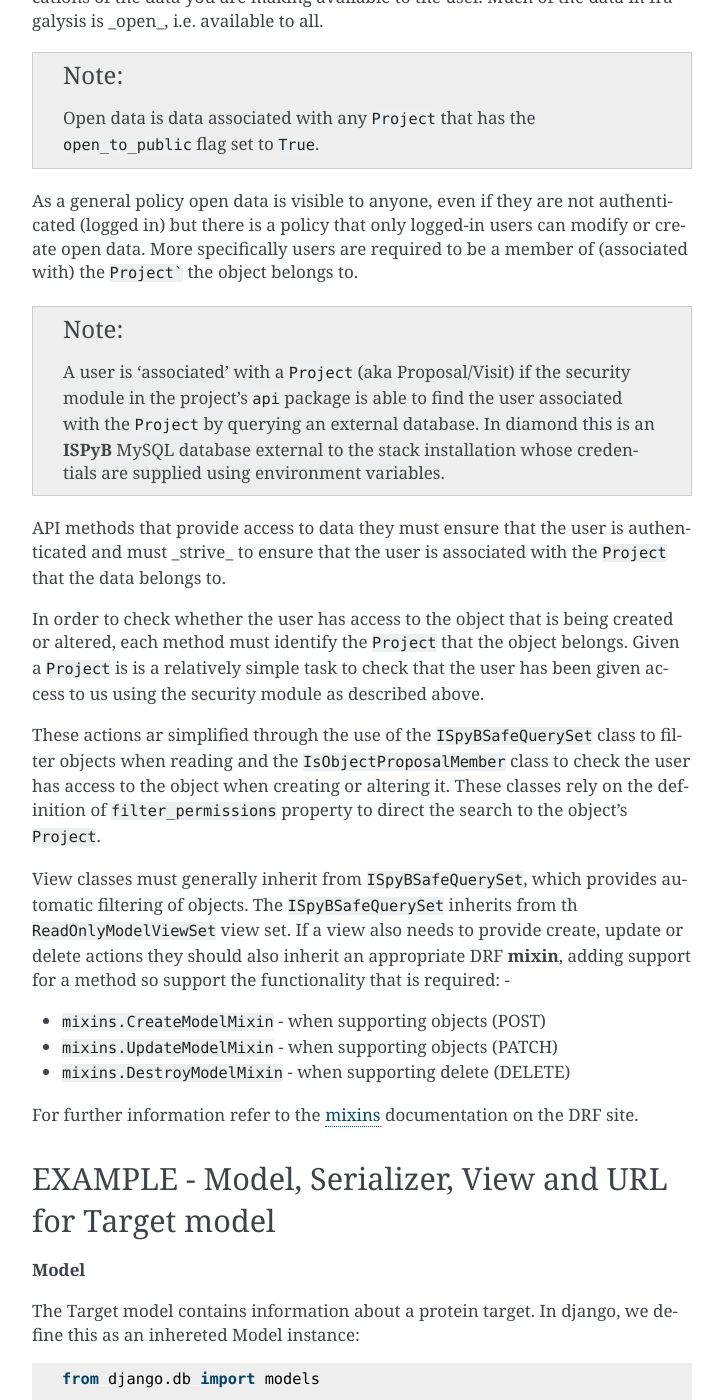
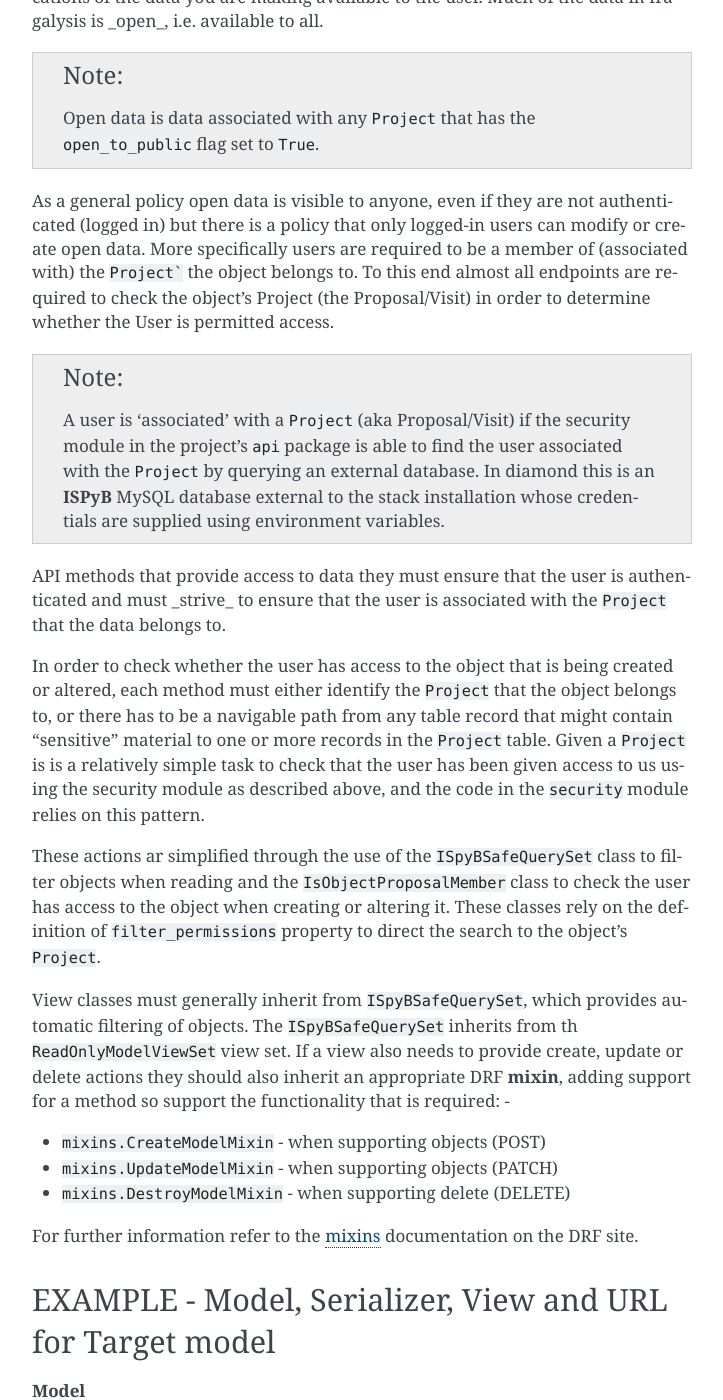
Before and after one commit to xchem/fragalysis-backend, a Sphinx documentation site: the page built from docs/source/API/api_intro.rst, in a window 1280 px wide and 1400 px high, scrolled down 1717 px. Shown: the whole window, without its empty margins (388-1111 px from the left). Built offline with Sphinx 7.4.7, drawn with Linux system fonts in a browser that asks for light colours.

Commit message:
docs: Improve docs relating to security

```diff
--- a/docs/source/API/api_intro.rst
+++ b/docs/source/API/api_intro.rst
@@ -68,7 +68,9 @@ _open_, i.e. available to all.
 As a general policy open data is visible to anyone, even if they are not authenticated
 (logged in) but there is a policy that only logged-in users can modify or create open
 data. More specifically users are required to be a member of (associated with) the
-:code:`Project`` the object belongs to.
+:code:`Project`` the object belongs to. To this end almost all endpoints
+are required to check the object's Project (the Proposal/Visit) in order to determine
+whether the User is permitted access.
 
 .. note::
     A user is 'associated' with a :code:`Project` (aka Proposal/Visit) if the security module in the
@@ -82,9 +84,12 @@ and must _strive_ to ensure that the user is associated with the :code:`Project`
 the data belongs to.
 
 In order to check whether the user has access to the object that is being created
-or altered, each method must identify the :code:`Project` that the object belongs.
+or altered, each method must either identify the :code:`Project` that the object belongs to,
+or there has to be a navigable path from any table record that might contain "sensitive" material
+to one or more records in the :code:`Project` table.
 Given a :code:`Project` is is a relatively simple task to check that the user
-has been given access to us using the security module as described above.
+has been given access to us using the security module as described above, and
+the code in the :code:`security` module relies on this pattern.
 
 These actions ar simplified through the use of the :code:`ISpyBSafeQuerySet` class
 to filter objects when reading and the :code:`IsObjectProposalMember` class to
@@ -104,6 +109,7 @@ required: -
 - :code:`mixins.DestroyModelMixin` - when supporting delete (DELETE)
 
 For further information refer to the `mixins`_ documentation on the DRF site.
+
 
 EXAMPLE - Model, Serializer, View and URL for Target model
 ----------------------------------------------------------
```
